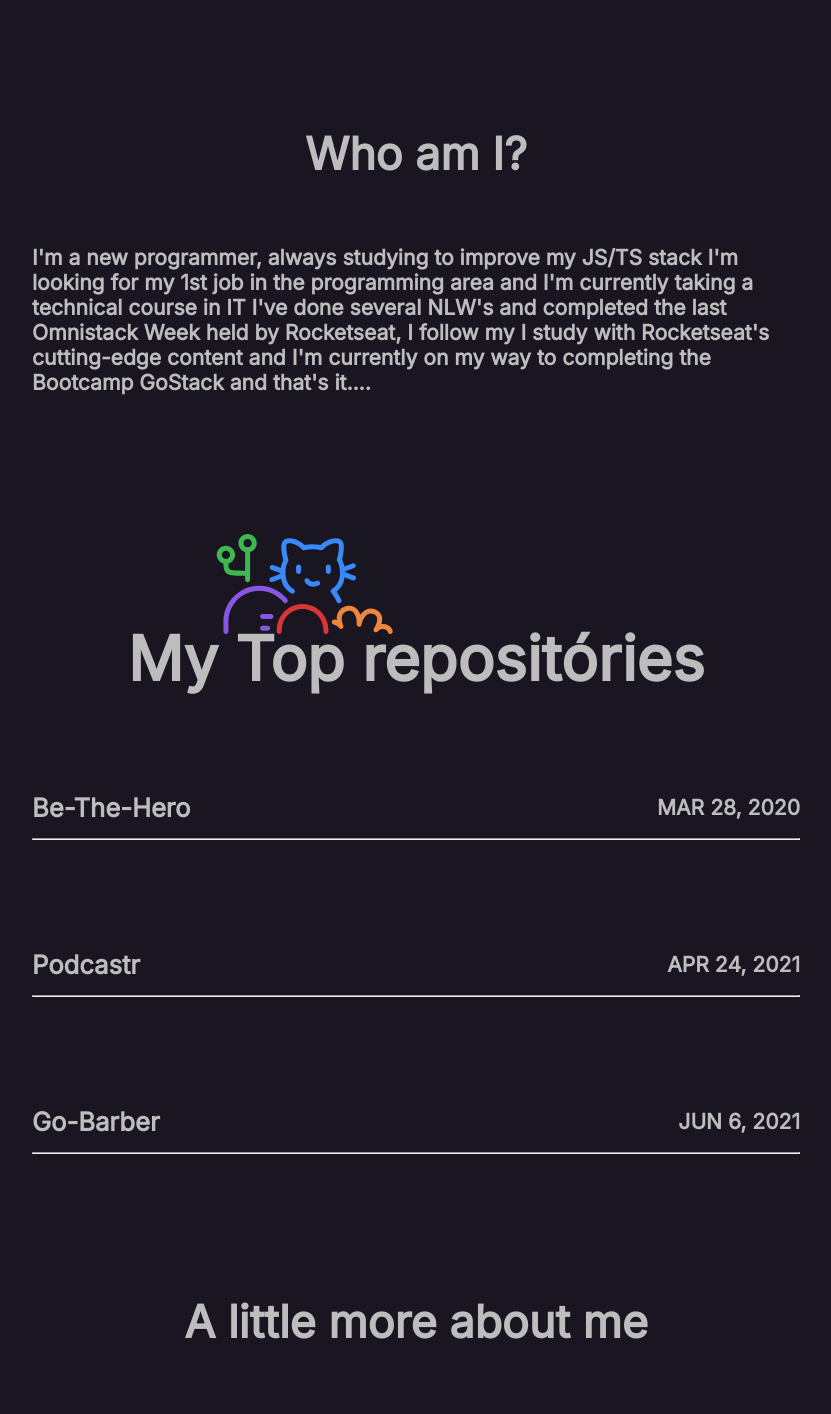
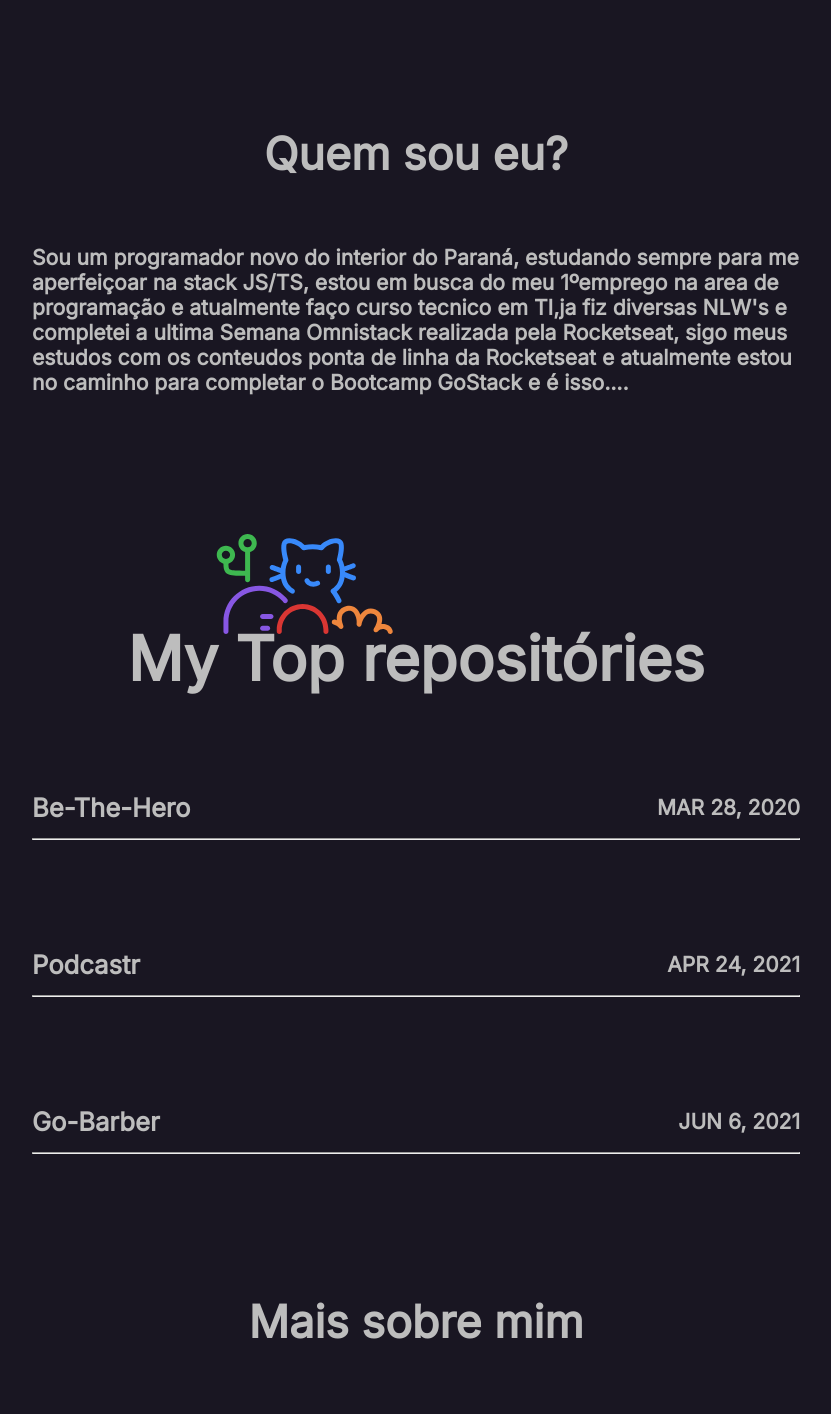
Before and after one commit to Vitor-Klein/Portifolio, a Next.js app: page / in a window 1280 px wide. Shown: the part 540-1954 px from the top of the page, without its empty margins (224-1055 px from the left). Built offline with nearby package versions, Linux system fonts and the light colour scheme.

Commit message:
change text and custom links

```diff
--- a/src/components/Header/header.module.scss
+++ b/src/components/Header/header.module.scss
@@ -20,9 +20,19 @@
       color: var(--gray4);
     }
 
+  }
+  .icons{
     img {
       margin-right: 2rem;
       cursor: pointer;
     }
+    img:hover,
+    img:focus{
+      filter: invert(5%)
+      sepia(1%)
+      hue-rotate(346deg)
+      brightness(500%)
+      contrast(80%);
+    }
   }
 }
--- a/src/components/Header/index.tsx
+++ b/src/components/Header/index.tsx
@@ -9,7 +9,7 @@ const Header: React.FC = () => {
       <div className={styles.header}>
         <header>
             <h2>VitorK</h2>
-            <div className="icons">
+            <div className={styles.icons}>
               <Link href="https://www.linkedin.com/in/vitor-klein/">
                 <img src="/linkedin-icon.svg" alt="linkedin"/>
               </Link>
--- a/src/components/Links/index.tsx
+++ b/src/components/Links/index.tsx
@@ -7,7 +7,7 @@ const Links: React.FC = () => {
   return (
     <>
       <div className={styles.link}>
-        <h1>Links to contact-me</h1>
+        <h1>Links para contato</h1>
         <div className={styles.buttons}>
           <Link href="mailto:vitorhklein2@gmail.com">
             <button style={{ backgroundColor: "var(--red)" }}>
--- a/src/pages/index.tsx
+++ b/src/pages/index.tsx
@@ -24,14 +24,13 @@ export default function Home() {
           </div>
 
           <Text
-            title="Who am I?"
-            content="I'm a new programmer, always studying to improve my JS/TS stack
-            I'm looking for my 1st job in the programming area and I'm currently
-            taking a technical course in IT
-            I've done several NLW's and completed the last Omnistack Week
-            held by Rocketseat, I follow my I study with Rocketseat's
-            cutting-edge content and I'm currently on my way to completing
-            the Bootcamp GoStack and that's it...."
+            title="Quem sou eu?"
+            content="Sou um programador novo do interior do Paraná, estudando sempre para me aperfeiçoar
+            na stack JS/TS, estou em busca do meu 1ºemprego na area de programação
+            e atualmente faço curso tecnico em TI,ja fiz diversas NLW's e completei
+            a ultima Semana Omnistack realizada pela Rocketseat, sigo meus estudos
+            com os conteudos ponta de linha da Rocketseat e atualmente estou no
+            caminho para completar o Bootcamp GoStack e é isso...."
           />
 
           <Animation
@@ -56,11 +55,13 @@ export default function Home() {
 
 
          <Text
-          title="A little more about me"
-          content="As I said, currently I do technical high school in computer science,
-          where two of my specific subjects are, java programming language
-          and web programming, which I leave all the codes of all the activities
-          I do during the school year in these two repositories underneath "
+          title="Mais sobre mim"
+          content="como eu disse anteriormente, atualmente eu faço ensino medio
+          tecnico em informática, curso técnico esse que possui matérias especializadas
+          em programação web com HTML,CSS e JS, quanto uma matéria focada em programação
+          orientada a objetos onde utilizamos Java, criei esses dois repositórios abaixo
+          onde deixo todas as atividades realizadas em todos os trimestres durante o
+          meu 3º ano "
          />
 
           <RepoLink
```
